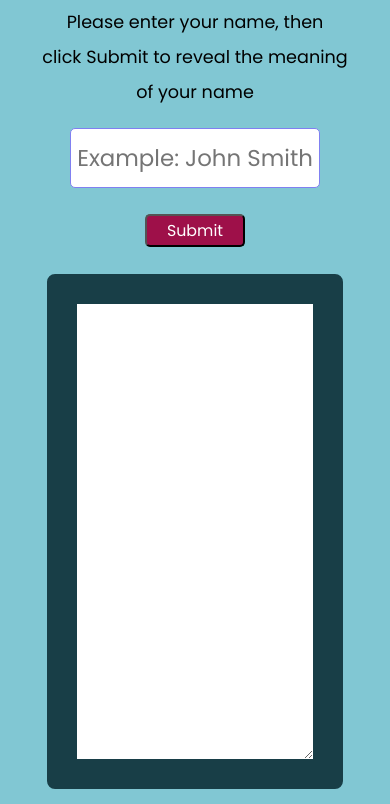
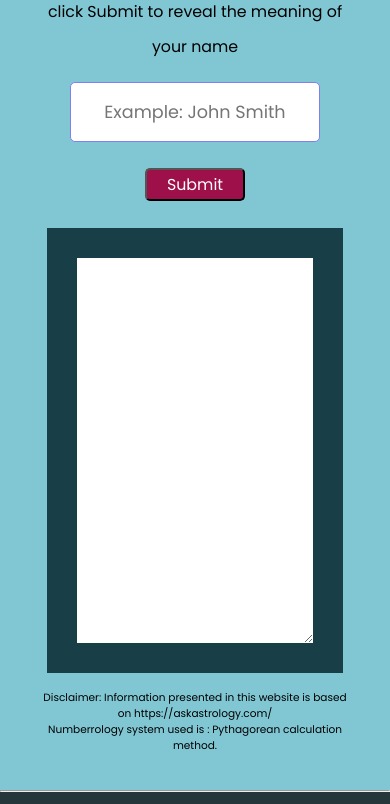
Before and after one commit to tech-and-me/destinyNumberCalculator, a plain HTML site: page index.html in a window 390 px wide. Shown: the part 179-983 px from the top of the page. Drawn offline with Linux system fonts and the light colour scheme.

Commit message:
adding media query

```diff
--- a/index.html
+++ b/index.html
@@ -19,7 +19,7 @@
         <label for="nameInput">Please enter your name, then <br>click Submit to reveal the meaning of your name</label>
     <input type="text" name="nameInput" id="nameInput" placeholder="Example: John Smith"  onclick="clearAllText()">
     <button type="submit" id="submitBtn" onclick="calculateName()">Submit</button>
-    <textarea name="meaning" id="meaning" cols="30" rows="10"></textarea>
+    <textarea name="meaning" id="meaning" cols="30" rows="10" contenteditable></textarea>
     <div class="disclaimer">
         Disclaimer: Information presented in this website is based on https://askastrology.com/
         <br>Numberrology system used is : Pythagorean calculation method.
--- a/style.css
+++ b/style.css
@@ -1,4 +1,5 @@
 @import url('https://fonts.googleapis.com/css2?family=Poppins&display=swap');
+@import url('https://fonts.googleapis.com/css2?family=Exo:wght@300&family=Monoton&family=Nunito+Sans:wght@200&display=swap');
 
 *{
     margin: 0;
@@ -27,11 +28,17 @@ main{
 }
 
 h1{
-    padding: 2rem;
+    margin: 1rem auto;
+    padding: 1.5rem 3rem;
+    font-weight: lighter;
     text-transform: uppercase;
     font-size: 2rem;
     background-color: rgb(37, 55, 58);
     color: white;
+    font-family: 'Monoton', cursive;
+    letter-spacing: 2px;
+    border-radius: 50px;
+
 }
 
 .flex{
@@ -83,7 +90,7 @@ textarea{
     padding: 3rem;
     font-size: 1rem;
     line-height: 35px;
-    border-radius: 8px;
+    /* border-radius: 25%; */
     border: 30px solid rgb(24, 62, 71);
 
 }
@@ -120,3 +127,29 @@ footer img{
 footer .icon{
     padding: 1rem 0.5rem;
 }
+
+
+@media (max-width: 992px){
+    h1{
+        font-size: 1.1rem;
+        padding: 1rem 1.5rem;
+    }
+    label{
+        font-size: 0.9rem;
+    }
+
+    input{
+        font-size: 1rem;
+        width: 95%;
+    }
+
+    textarea{
+        width: 100%;
+        padding: 1rem;
+        font-size: 0.8rem;
+    }
+
+    .disclaimer{
+        font-size: 0.6rem;
+    }
+}
```
